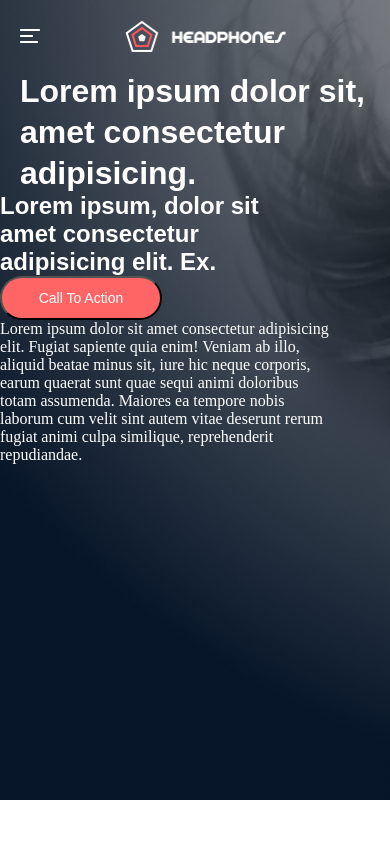
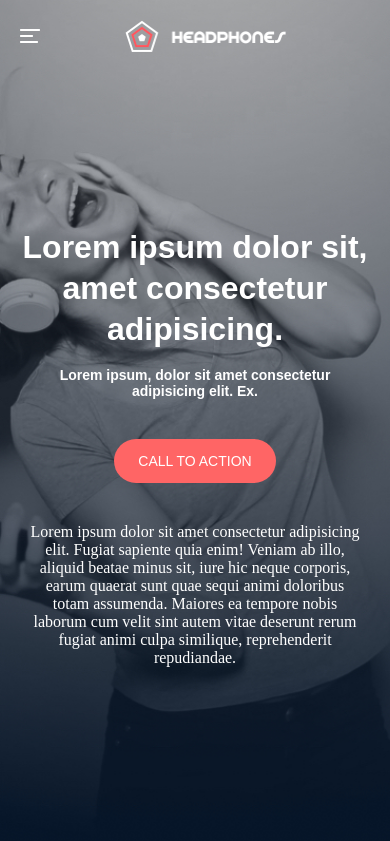
Before and after one commit to DIBORADAWIT/alx_html_css, a plain HTML site: page headphones/0-index.html in a window 390 px wide. Shown: the top 841 px of the page. Drawn offline with Linux system fonts and the light colour scheme.

Commit message:
hero section for mobile virsion done

```diff
--- a/headphones/0-index.html
+++ b/headphones/0-index.html
@@ -20,6 +20,8 @@
               />
             </div>
           </nav>
+
+          <div class="maindiscribsion">
             <h1 class="headerdiscription">
               <p>Lorem ipsum dolor sit, amet consectetur adipisicing.</p>
             </h1>
@@ -35,6 +37,7 @@
               autem vitae deserunt rerum fugiat animi culpa similique,
               reprehenderit repudiandae.
             </p>
+          </div>
         </div>
       </header>
     </section>
--- a/headphones/0-style.css
+++ b/headphones/0-style.css
@@ -7,7 +7,8 @@
   background-image: url("./images/headphones_hero_1.jpg");
   width: 100vw;
   height: 100vh;
-  background-position: cover;
+  background-position: center;
+  background-size: cover;
   background-repeat: no-repeat;
 }
 
@@ -29,6 +30,17 @@
   align-items: center;
 }
 
+.maindiscribsion {
+  display: flex;
+  flex-direction: column;
+  justify-content: end;
+  /* background-color: red; */
+  align-items: center;
+  text-align: center;
+  height: 75%;
+  gap: 40px;
+}
+
 .logo {
   display: flex;
   justify-self: center;
@@ -41,15 +53,13 @@
 }
 
 .headerdiscription {
-  display: flex;
   font-family: sans-serif;
+  align-items: center;
   width: 357px;
   height: 80px;
   font-weight: 700;
   font-size: 32px;
   color: #ffffff;
-  justify-content: center;
-  align-items: center;
   line-height: 41px;
   padding: 20px;
   gap: 10px;
@@ -60,6 +70,7 @@
   font-family: sans-serif;
   color: #ffffff;
   width: 279px;
+  font-size: 14px;
 }
 
 .button {
@@ -69,6 +80,8 @@
   border-radius: 150px;
   background-color: #ff6565;
   color: #ffffff;
+  text-transform: uppercase;
+  border: none;
 }
 
 .paragraph {
```
Lines whose indentation alone changed are shown as unchanged.
